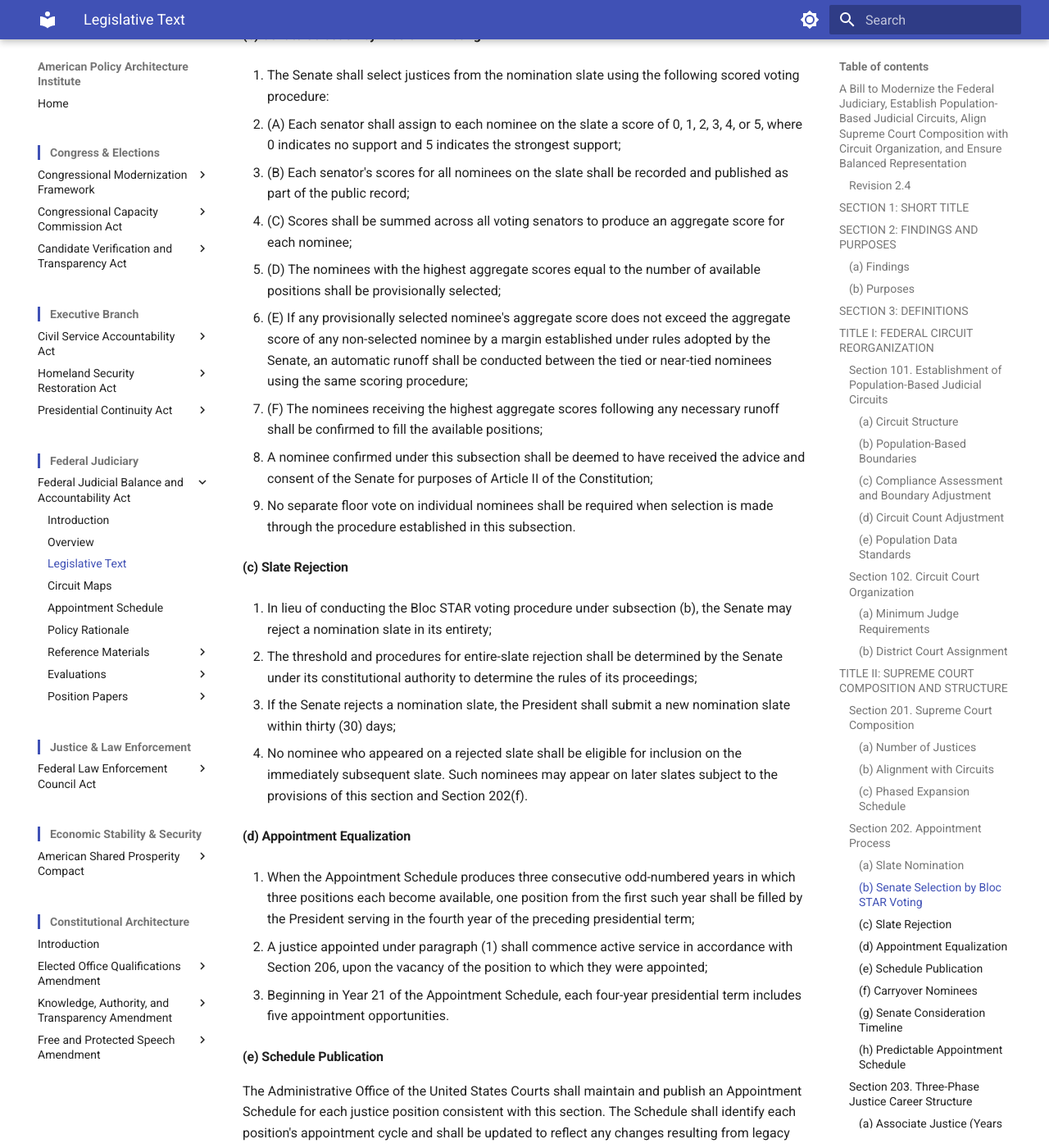
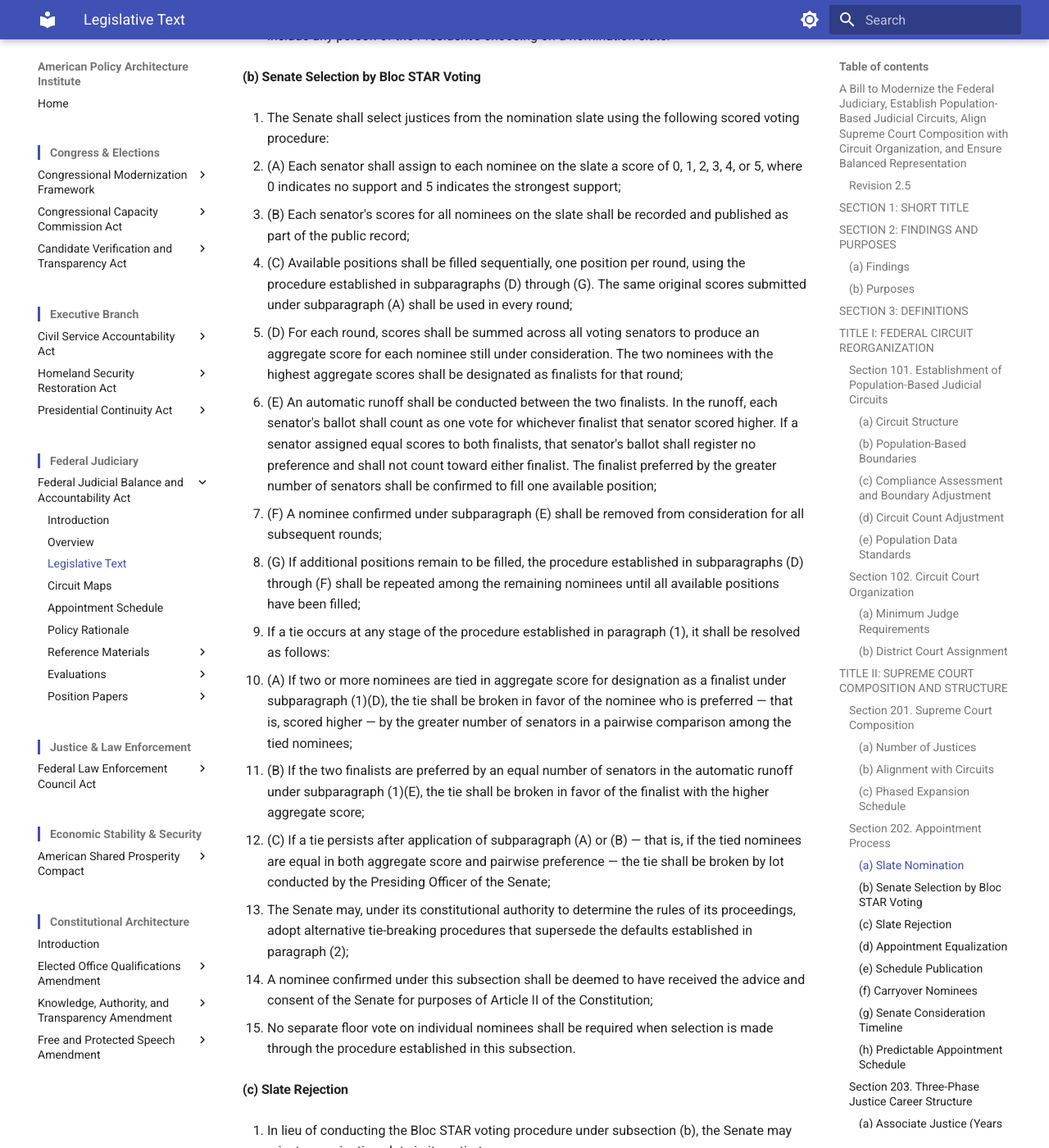
Before and after one commit to albertintech/apai, an MkDocs documentation site: the page built from docs/judiciary/fjbaa/legislative-text.md, in a window 1280 px wide and 1400 px high, scrolled down 7974 px. Shown: the whole window at 82% size. Built offline with MkDocs 1.6.1 and Material for MkDocs 9.7.7, drawn with Linux system fonts in a browser that asks for light colours; some of the changed text lies outside the part shown.

Commit message:
Update legislative-text.md

```diff
--- a/docs/judiciary/fjbaa/legislative-text.md
+++ b/docs/judiciary/fjbaa/legislative-text.md
@@ -2,7 +2,7 @@
 
 ## A Bill to Modernize the Federal Judiciary, Establish Population-Based Judicial Circuits, Align Supreme Court Composition with Circuit Organization, and Ensure Balanced Representation
 
-### Revision 2.4
+### Revision 2.5
 
 ---
 
@@ -102,7 +102,7 @@ In this Act:
 
 16. **"Nomination slate"** means the group of nominees submitted by the President to the Senate for selection to fill one or more available justice positions under Section 202;
 
-17. **"Bloc STAR voting"** means the scored voting method established under Section 202(b) in which each senator assigns a score to each nominee, aggregate scores are tabulated, and the highest-scoring nominees are selected subject to automatic runoff procedures;
+17. **"Bloc STAR voting"** means the multi-winner scored voting method established under Section 202(b) in which each senator assigns a score to each nominee, and available positions are filled sequentially through repeated single-winner rounds, each consisting of aggregate score tabulation to identify two finalists followed by a mandatory automatic runoff determined by pairwise preference;
 
 18. **"Carryover nominee"** means a nominee who appeared on a prior nomination slate within five years of the original submission date and who is included on a subsequent slate at presidential discretion under Section 202(f).
 
@@ -238,17 +238,29 @@ The Court shall expand gradually according to the following timeline:
 
    - (B) Each senator's scores for all nominees on the slate shall be recorded and published as part of the public record;
 
-   - (C) Scores shall be summed across all voting senators to produce an aggregate score for each nominee;
+   - (C) Available positions shall be filled sequentially, one position per round, using the procedure established in subparagraphs (D) through (G). The same original scores submitted under subparagraph (A) shall be used in every round;
 
-   - (D) The nominees with the highest aggregate scores equal to the number of available positions shall be provisionally selected;
+   - (D) For each round, scores shall be summed across all voting senators to produce an aggregate score for each nominee still under consideration. The two nominees with the highest aggregate scores shall be designated as finalists for that round;
 
-   - (E) If any provisionally selected nominee's aggregate score does not exceed the aggregate score of any non-selected nominee by a margin established under rules adopted by the Senate, an automatic runoff shall be conducted between the tied or near-tied nominees using the same scoring procedure;
+   - (E) An automatic runoff shall be conducted between the two finalists. In the runoff, each senator's ballot shall count as one vote for whichever finalist that senator scored higher. If a senator assigned equal scores to both finalists, that senator's ballot shall register no preference and shall not count toward either finalist. The finalist preferred by the greater number of senators shall be confirmed to fill one available position;
 
-   - (F) The nominees receiving the highest aggregate scores following any necessary runoff shall be confirmed to fill the available positions;
+   - (F) A nominee confirmed under subparagraph (E) shall be removed from consideration for all subsequent rounds;
 
-2. A nominee confirmed under this subsection shall be deemed to have received the advice and consent of the Senate for purposes of Article II of the Constitution;
+   - (G) If additional positions remain to be filled, the procedure established in subparagraphs (D) through (F) shall be repeated among the remaining nominees until all available positions have been filled;
 
-3. No separate floor vote on individual nominees shall be required when selection is made through the procedure established in this subsection.
+2. If a tie occurs at any stage of the procedure established in paragraph (1), it shall be resolved as follows:
+
+   - (A) If two or more nominees are tied in aggregate score for designation as a finalist under subparagraph (1)(D), the tie shall be broken in favor of the nominee who is preferred — that is, scored higher — by the greater number of senators in a pairwise comparison among the tied nominees;
+
+   - (B) If the two finalists are preferred by an equal number of senators in the automatic runoff under subparagraph (1)(E), the tie shall be broken in favor of the finalist with the higher aggregate score;
+
+   - (C) If a tie persists after application of subparagraph (A) or (B) — that is, if the tied nominees are equal in both aggregate score and pairwise preference — the tie shall be broken by lot conducted by the Presiding Officer of the Senate;
+
+3. The Senate may, under its constitutional authority to determine the rules of its proceedings, adopt alternative tie-breaking procedures that supersede the defaults established in paragraph (2);
+
+4. A nominee confirmed under this subsection shall be deemed to have received the advice and consent of the Senate for purposes of Article II of the Constitution;
+
+5. No separate floor vote on individual nominees shall be required when selection is made through the procedure established in this subsection.
 
 #### (c) Slate Rejection
 
@@ -1037,7 +1049,13 @@ Nothing in this Title shall be construed to immunize any person from criminal li
 <!--
 ## Revision History
 
-**Revision 2.4** (Current)
+**Revision 2.5** (Current)
+- Corrected Section 202(b) to accurately describe Bloc STAR voting procedure: replaced simultaneous top-N selection with sequential single-winner rounds (one position per round, winner removed, repeat); replaced conditional near-tie tiebreaker with mandatory automatic runoff conducted every round via pairwise preference comparison
+- Added tiered tie-breaking provisions to Section 202(b)(2): finalist designation ties resolved by pairwise preference, runoff ties resolved by aggregate score, residual ties resolved by lot conducted by Presiding Officer; Senate may adopt alternative procedures by rule under Section 202(b)(3)
+- Corrected Definition 17 (Bloc STAR voting) to reflect sequential rounds and mandatory pairwise runoff
+- Section 202(b) renumbered from 3 paragraphs to 5 paragraphs; subparagraphs expanded from (A)-(F) to (A)-(G)
+
+**Revision 2.4**
 - Reorganized Section 2(a) Findings into two tiers: three constitutional authority predicates (Findings 1-3, unchanged) followed by ten diagnostic findings (Findings 4-12), each paired with a corresponding purpose
 - Consolidated former Findings 4, 5, and 6 into new Finding 4 (circuit population disparities, circuit justice tradition, and static Court size as a unified diagnostic predicate)
 - Rewrote former Finding 10 with specificity as new Finding 5 (actuarial appointment disparities)
```
